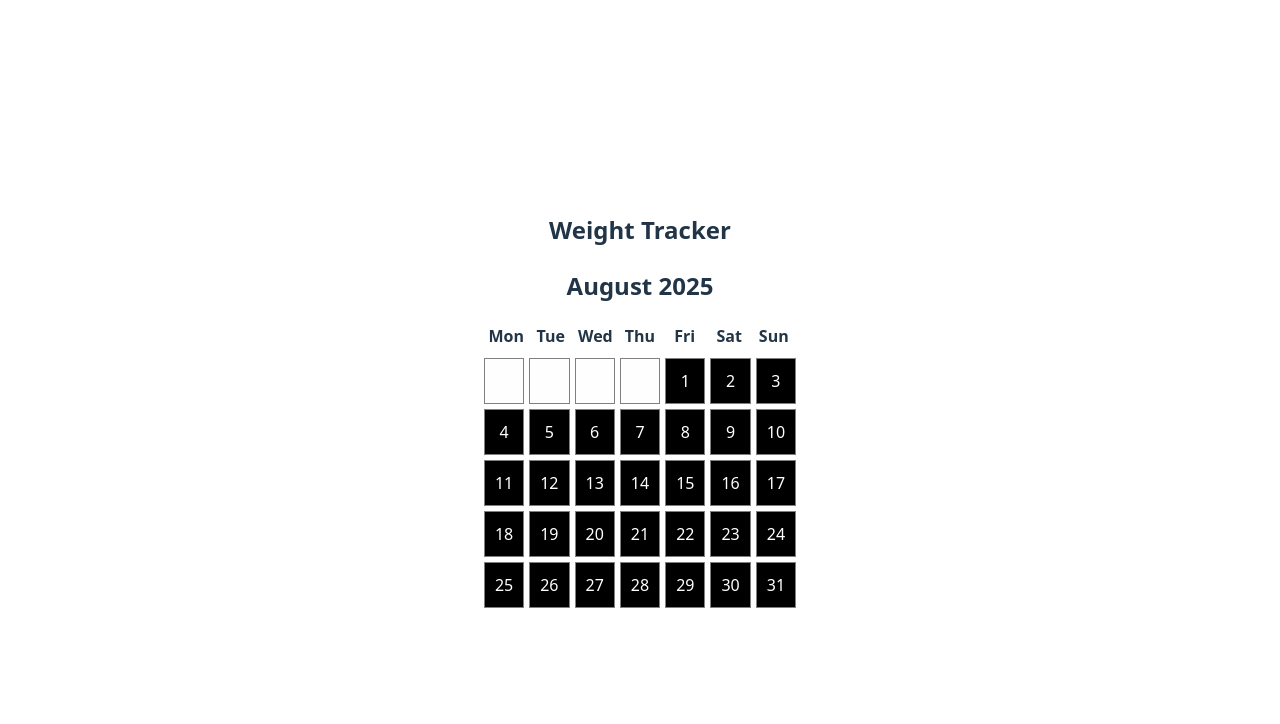
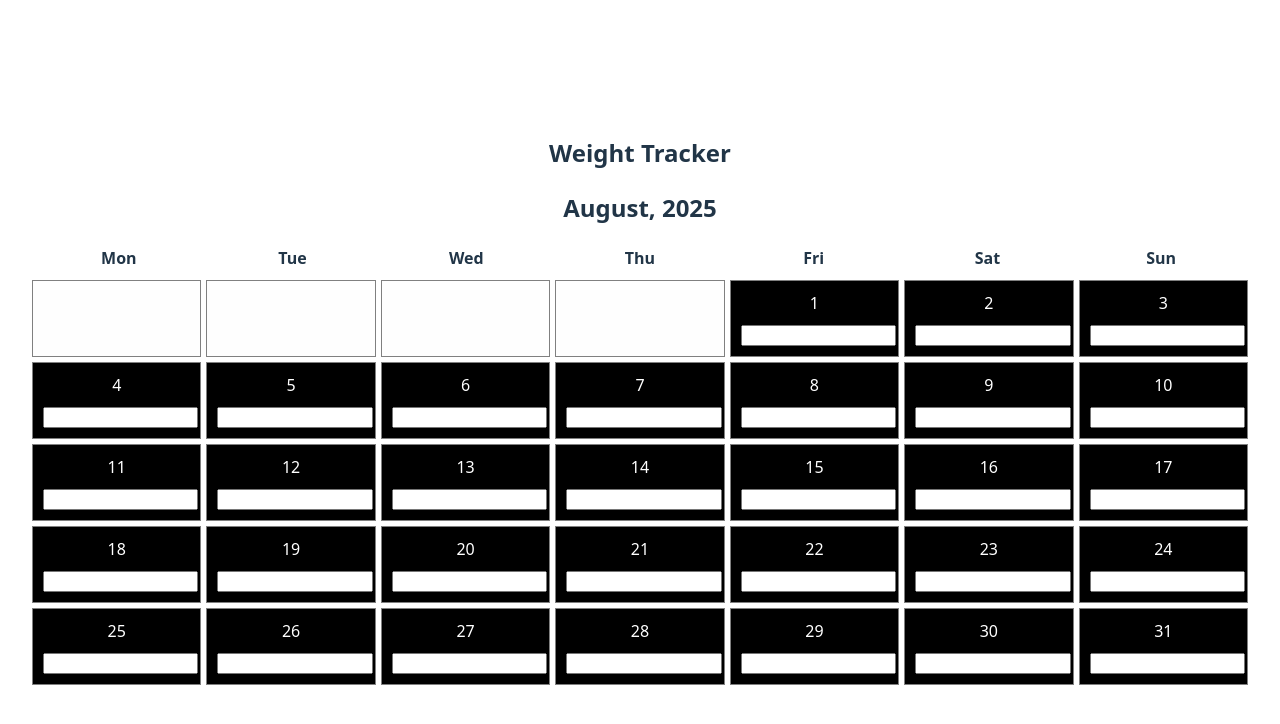
Before and after one commit to ggowrisankar/weight-tracker, a React (Vite) app in the folder weight-tracker/: page / in a window 1280 px wide. Shown: the top 724 px of the page. Built offline with nearby package versions, Linux system fonts and the light colour scheme.

Commit message:
Added useState for adding weight inputs under each day

```diff
--- a/weight-tracker/src/components/Calender.jsx
+++ b/weight-tracker/src/components/Calender.jsx
@@ -1,13 +1,24 @@
+import React, { useState } from "react";
+
 function Calendar () {
   const today = new Date();
   const year = today.getFullYear();
-  const month = today.getMonth();
+  const month = today.getMonth();           //getting month in index form
   const monthName = ["January", "February", "March", "April", "May", "June", "July", "August", "September", "October", "November", "December"];
   const weekDays = ["Mon","Tue","Wed","Thu","Fri","Sat","Sun"];
 
+  const[weights, setWeights] = useState({});    //state: store weights per day
+
+  const handleChange = (day, value) => {      //handler to update each weight
+    setWeights((prev) => ({
+      ...prev,
+      [day]:value
+    }))
+  }
+
   const daysInMonth = new Date(year, month+1, 0).getDate(); //using day "0" of next month gives last day of current month
-  const firstDay = new Date(year, month, 1).getDay();
-  const firstDayofMonth =  (firstDay + 6) % 7; //using it to make Mon-Sun as indices 0-6
+  const firstDay = new Date(year, month, 1).getDay();   //returns the first day of the month (Sun-Mon) as indices 0-6
+  const firstDayofMonth =  (firstDay + 6) % 7;        //converting to Mon-Sun as indices 0-6
 
   const daysArray = [
     ...Array(firstDayofMonth).fill(null),                  //empty slots until the first day
@@ -17,10 +28,8 @@ function Calendar () {
   return(
     <div>
       {/* Month + Year title */}
-      {/* <h2>{monthName[month]}, {year}</h2> */}
-      <h2>
-        {today.toLocaleString("default", {month: "long"})} {year}
-      </h2>
+      <h2>{monthName[month]}, {year}</h2>
+      {/*<h2>{today.toLocaleString("default", {month: "long"})} {year}</h2>*/}  {/* Uses system local settings */}
 
       {/* Weekday header */}
       <div style={{
@@ -38,7 +47,7 @@ function Calendar () {
         ))}
       </div>
 
-      {/* Calendar days */}
+      {/* Calendar grid */}
       <div style={{
           display: "grid",
           gridTemplateColumns: "repeat(7, 1fr)",
@@ -52,14 +61,24 @@ function Calendar () {
             style={{
               border: "1px solid gray",
               padding: "10px",
-              backgroundColor: day ? "black" : "#f5f5f523", // empty slots = gray
+              backgroundColor: day ? "black" : "#f5f5f523", // gray background for empty slots
               color: "white"
             }}
           >
-            {day || ""}
+            {day && (
+              <>
+                {<div style={{marginBottom: "5px"}}>{day}</div>}
+                <input type="number"
+                value={weights[day] || ""}
+                onChange={(e)=> handleChange(day, e.target.value)}
+                style={{width: "100%", marginTop: "5px"}}
+                />
+              </>
+            )}
           </div>
         ))}
       </div>
+        {/*<pre>{JSON.stringify(weights, null, 2)}</pre>*/} {/* debug line to check useStates are working correctly */}
     </div>
   );
 }
```
